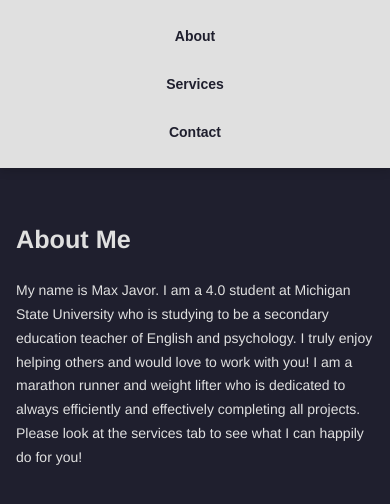
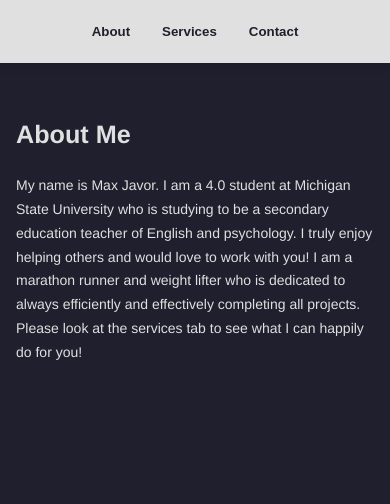
Before and after one commit to TheJavorApproach/consulting, a plain HTML site: page index.html in a window 390 px wide. Drawn offline with Linux system fonts and the light colour scheme.

Commit message:
fix navbar button layout for mobile

```diff
--- a/style.css
+++ b/style.css
@@ -101,16 +101,12 @@ ul {
     font-size: 14px;
   }
 
-  .navbar {
-    flex-direction: column;
-    align-items: center;
-  }
-
+  /* Keep buttons in a horizontal row on small screens */
   .navbar button {
-    font-size: 1rem;
-    padding: 10px;
-    width: 90%;
-    margin: 6px 0;
+    font-size: 0.95rem;
+    padding: 8px 12px;
+    margin: 4px;
+    width: auto;
   }
 
   .section.showing {
```
